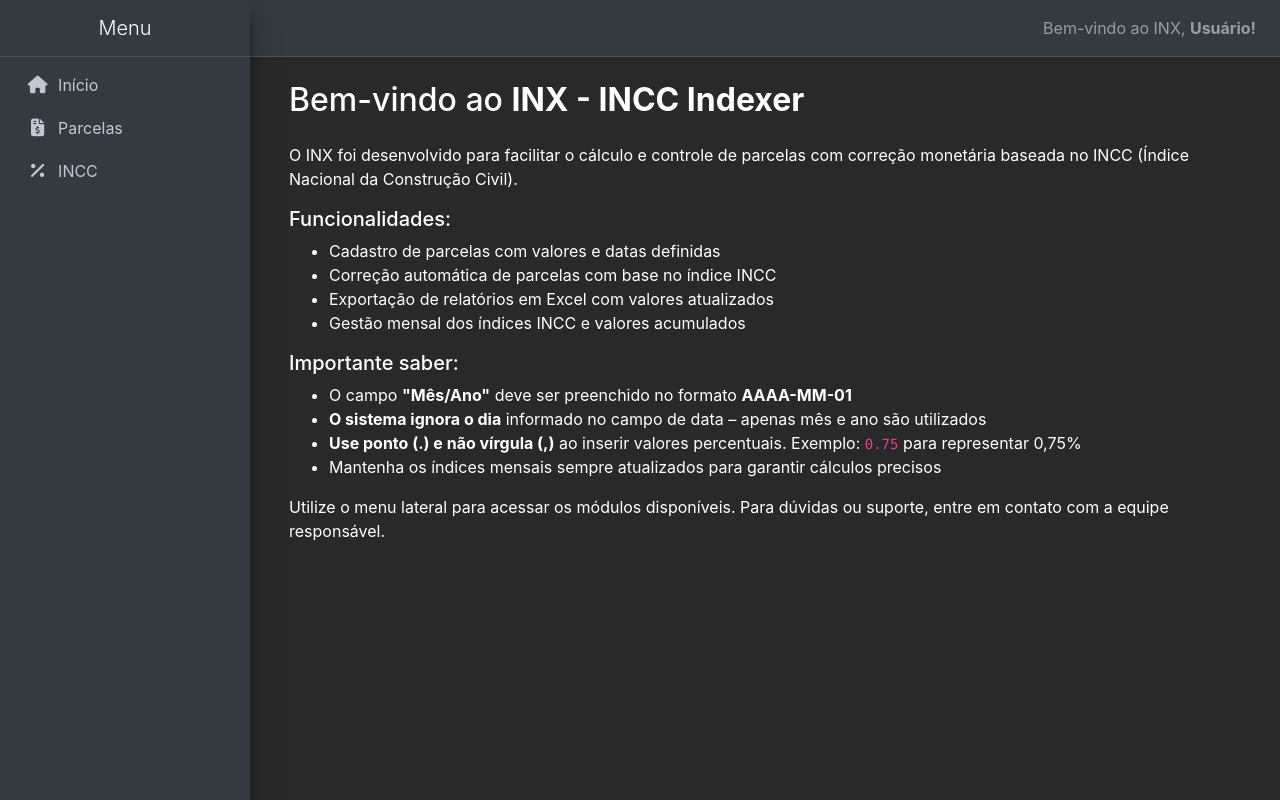
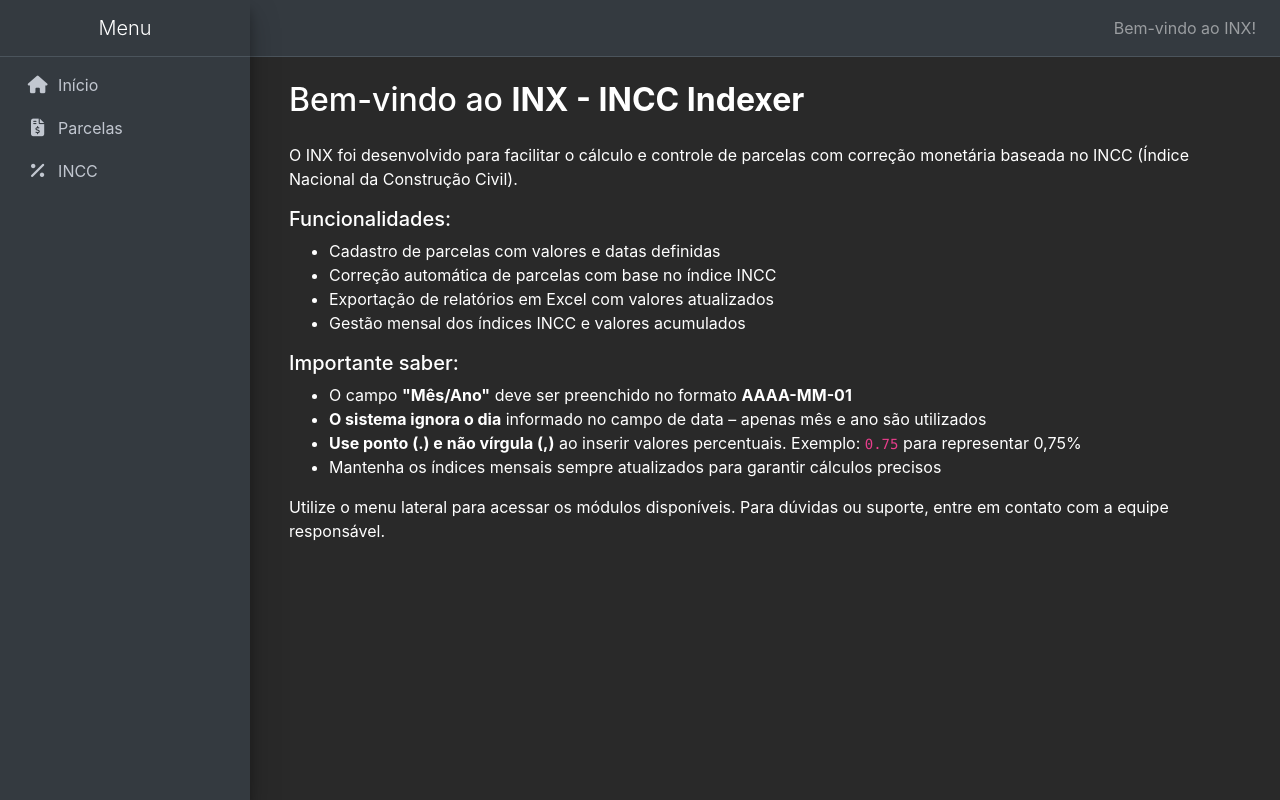
Before and after one commit to RafaelCirn3/INCC-Calculator, a Django app: page / in a window 1280 px wide. Run offline with Django 5.2, Linux system fonts and the light colour scheme; data that the repository does not hold is empty; some libraries are stand-ins or nearby versions.

Commit message:
:books: estilização

```diff
--- a/app/templates/base.html
+++ b/app/templates/base.html
@@ -15,7 +15,7 @@
     <nav class="main-header navbar navbar-expand navbar-dark bg-dark">
         <ul class="navbar-nav ml-auto">
             <li class="nav-item">
-                <span class="nav-link">Bem-vindo ao INX, <strong>Usuário!</strong></span>
+                <span class="nav-link">Bem-vindo ao INX!</span>
             </li>
         </ul>
     </nav>
```
